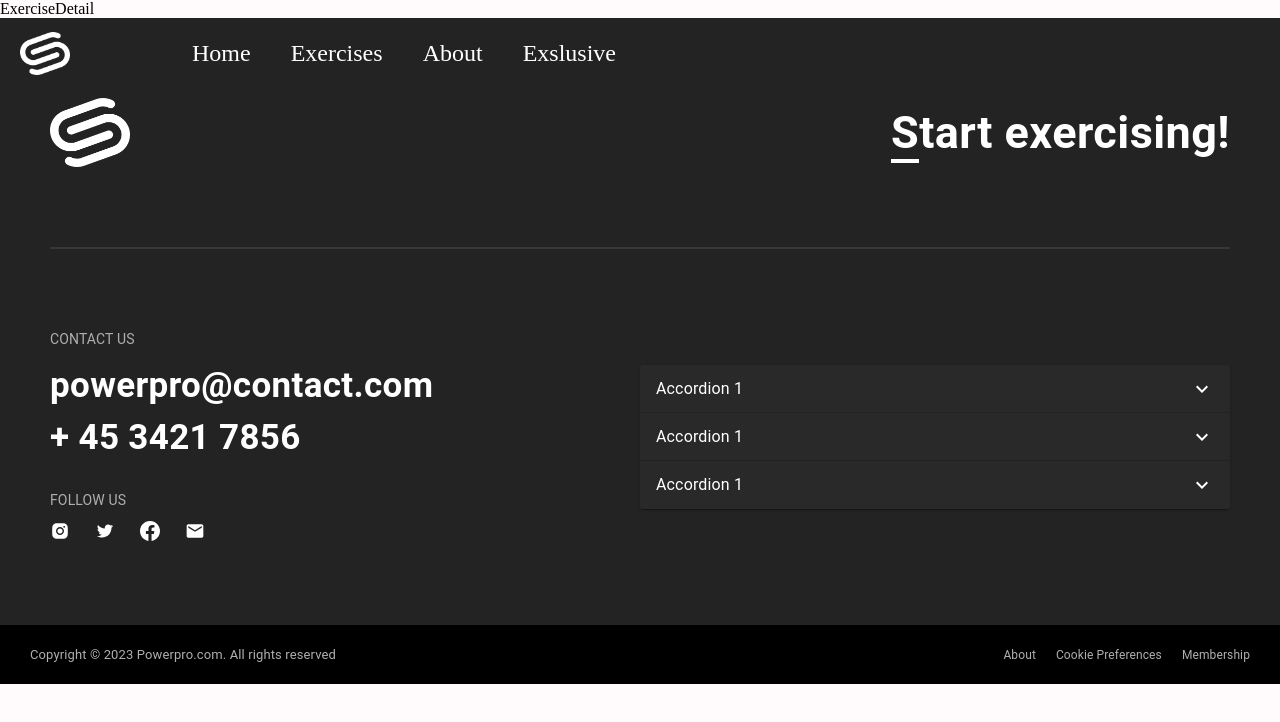
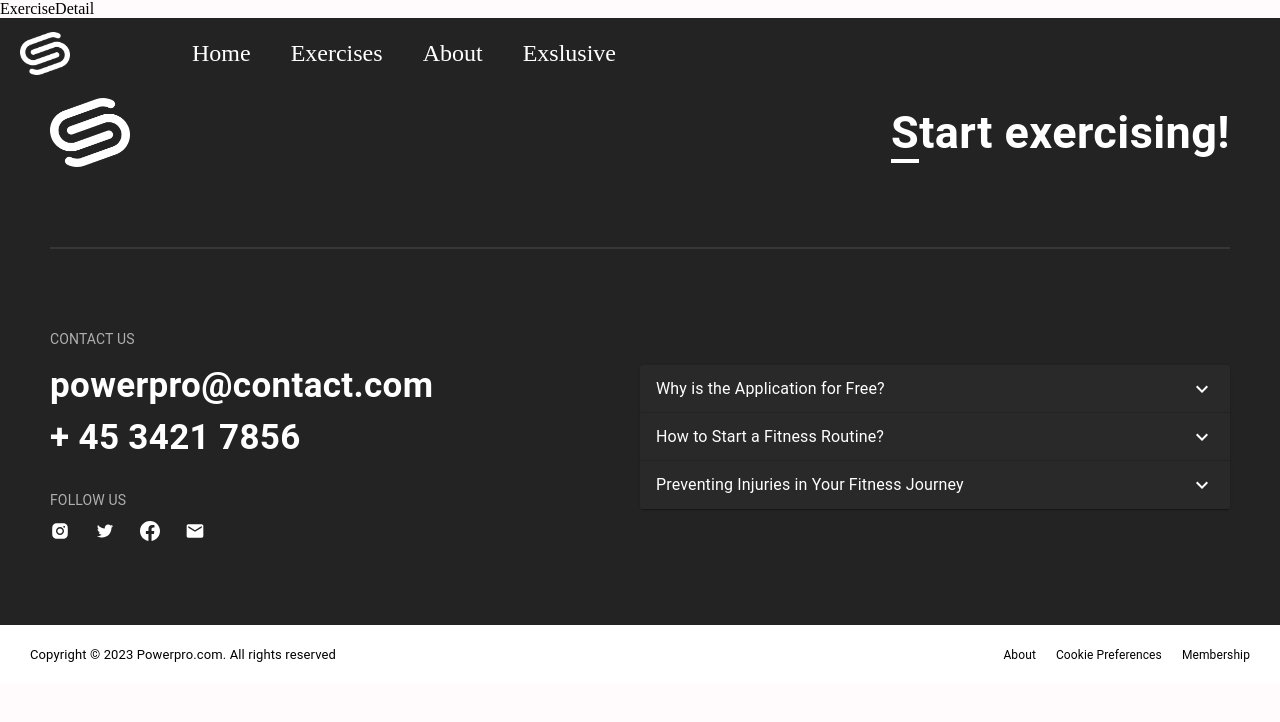
Before and after one commit to outman1998/iGym, a React (Create React App) app: page /exercide/1 in a window 1280 px wide. Shown: the top 722 px of the page. Built offline with nearby package versions, Linux system fonts and the light colour scheme.

Commit message:
some styling and test for the accordion

```diff
--- a/src/components/Exercises.js
+++ b/src/components/Exercises.js
@@ -61,9 +61,10 @@ export default function Exercises({exercises, setExercises, bodyPart}) {
     <Box
     id="exercises"
     sx={{
-      mt: {lg: '110px'}
+      pt: {lg: '110px'},
+      backgroundColor: 'white'
     }}
-    mt="50px"
+    pt="50px"
     p="20px"
     >
       <Typography
--- a/src/components/Footer.js
+++ b/src/components/Footer.js
@@ -97,14 +97,13 @@ export default function Footer() {
                 aria-controls="panel1a-content"
                 id="panel1a-header"
               >
-                <Typography>Accordion 1</Typography>
+                <Typography>Why is the Application for Free?</Typography>
               </AccordionSummary>
               <AccordionDetails className='color'>
                 <Typography
                 color="white"
                 >
-                  Lorem ipsum dolor sit amet, consectetur adipiscing elit. Suspendisse
-                  malesuada lacus ex, sit amet blandit leo lobortis eget.
+                  Our commitment to promoting fitness and well-being for everyone is the driving force behind offering this application for free. We believe that access to valuable fitness information and tools should be available to all individuals, fostering a healthier community without any financial barriers. Our goal is to support and inspire people on their fitness journeys by making resources easily accessible.
                 </Typography>
               </AccordionDetails>
             </Accordion>
@@ -115,14 +114,13 @@ export default function Footer() {
                 aria-controls="panel1a-content"
                 id="panel1a-header"
               >
-                <Typography>Accordion 1</Typography>
+                <Typography>How to Start a Fitness Routine?</Typography>
               </AccordionSummary>
               <AccordionDetails className='color'>
                 <Typography
                 color="white"
                 >
-                  Lorem ipsum dolor sit amet, consectetur adipiscing elit. Suspendisse
-                  malesuada lacus ex, sit amet blandit leo lobortis eget.
+                Starting a fitness routine can be overwhelming. Begin by setting realistic goals, choosing activities you enjoy, and gradually increasing intensity. Incorporate a mix of cardio, strength training, and flexibility exercises for a well-rounded routine.
                 </Typography>
               </AccordionDetails>
             </Accordion>
@@ -133,14 +131,13 @@ export default function Footer() {
                 aria-controls="panel1a-content"
                 id="panel1a-header"
               >
-                <Typography>Accordion 1</Typography>
+                <Typography>Preventing Injuries in Your Fitness Journey</Typography>
               </AccordionSummary>
               <AccordionDetails className='color'>
                 <Typography
                 color="white"
                 >
-                  Lorem ipsum dolor sit amet, consectetur adipiscing elit. Suspendisse
-                  malesuada lacus ex, sit amet blandit leo lobortis eget.
+                Preventing injuries in your fitness journey involves proper warm-ups, maintaining good form, incorporating variety in your routine, listening to your body, and ensuring adequate rest. These steps help minimize the risk of strains and injuries, allowing for a safe and effective fitness experience.
                 </Typography>
               </AccordionDetails>
             </Accordion>
@@ -155,8 +152,8 @@ export default function Footer() {
         display: {xs: 'block', sm: 'block', md: 'flex', lg: 'flex'},
         justifyContent: 'space-between',
         alignItems: 'center',
-        color: "#afafaf",
-        backgroundColor: 'black',
+        color: "black",
+        backgroundColor: 'white',
         padding: '20px 30px',
         textAlign: 'center'
       }}
--- a/src/components/SearchExercises.js
+++ b/src/components/SearchExercises.js
@@ -60,17 +60,19 @@ export default function SearchExercises({setExercises, bodyPart, setBodyPart}) {
   return (
     <Stack
     alignItems="center"
-    mt="37px"
+    pt="37px"
     justifyContent="center"
     p="20px"
     width="100"
+    backgroundColor= 'white'
     >
       <Typography
       fontWeight={700}
       sx={{
         fontSize: {lg: '44px', xs: '30px'}
       }}
-      mb="50px"
+      pb="50px"
+      pt="50px"
       textAlign="center"
       >
         Find the Perfect Workout <br /> For Your Target Muscle Group
@@ -78,7 +80,7 @@ export default function SearchExercises({setExercises, bodyPart, setBodyPart}) {
 
       <Box
       position="relative"
-      mb="72px"
+      pb="72px"
       >
         <TextField
         sx={{
--- a/src/components/Stats.js
+++ b/src/components/Stats.js
@@ -5,14 +5,14 @@ import SendIcon from '@mui/icons-material/Send';
 
 export default function Stats() {
   return (
-    <>
+    <div style={{backgroundColor: 'white'}}>
       <Typography
       fontWeight={700}
       sx={{
         fontSize: {lg: '44px', xs: '30px'}
       }}
-      mb="50px"
-      mt="50px"
+      pb="50px"
+      pt="50px"
       textAlign="center"
       >
         Your Personalized Fitness <br /> Adventure Starts Here
@@ -135,7 +135,7 @@ export default function Stats() {
     </Box>
 
   </Box>
-  </>
+  </div>
 
   )
 }
```
